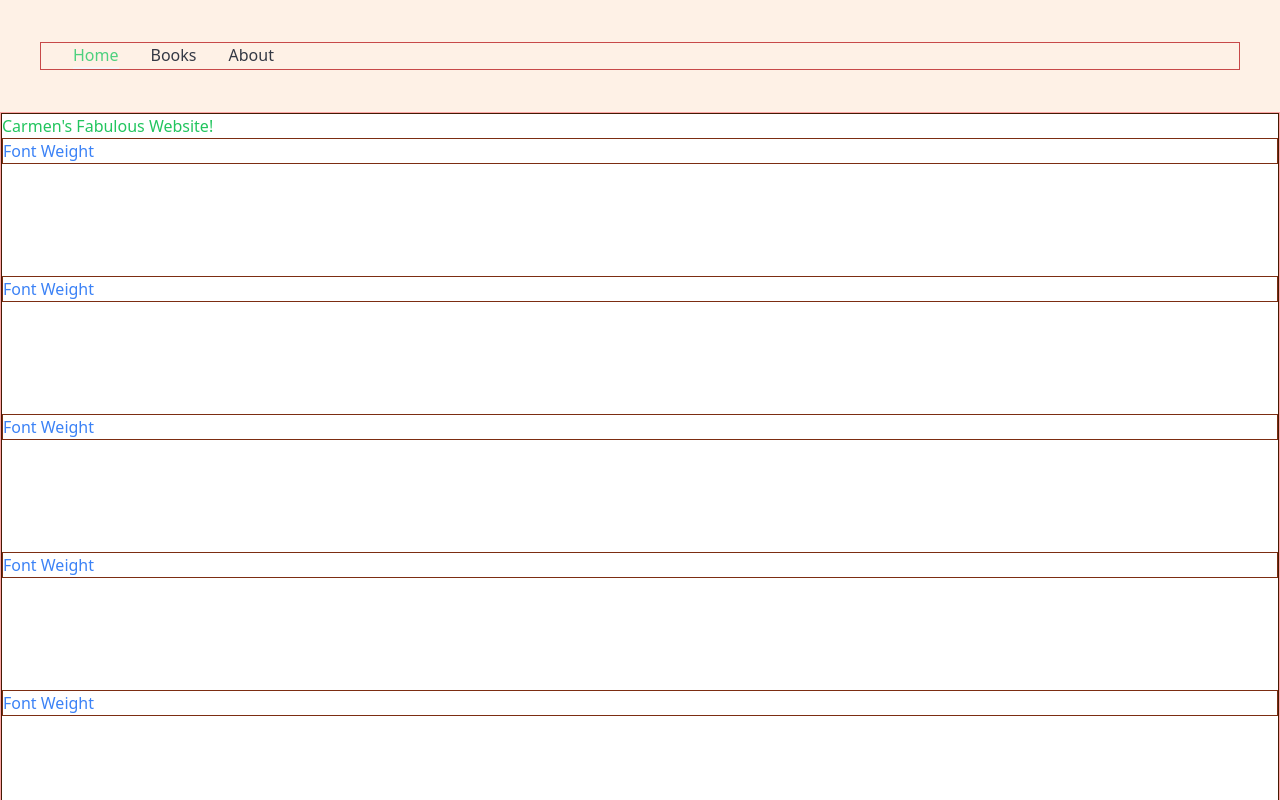
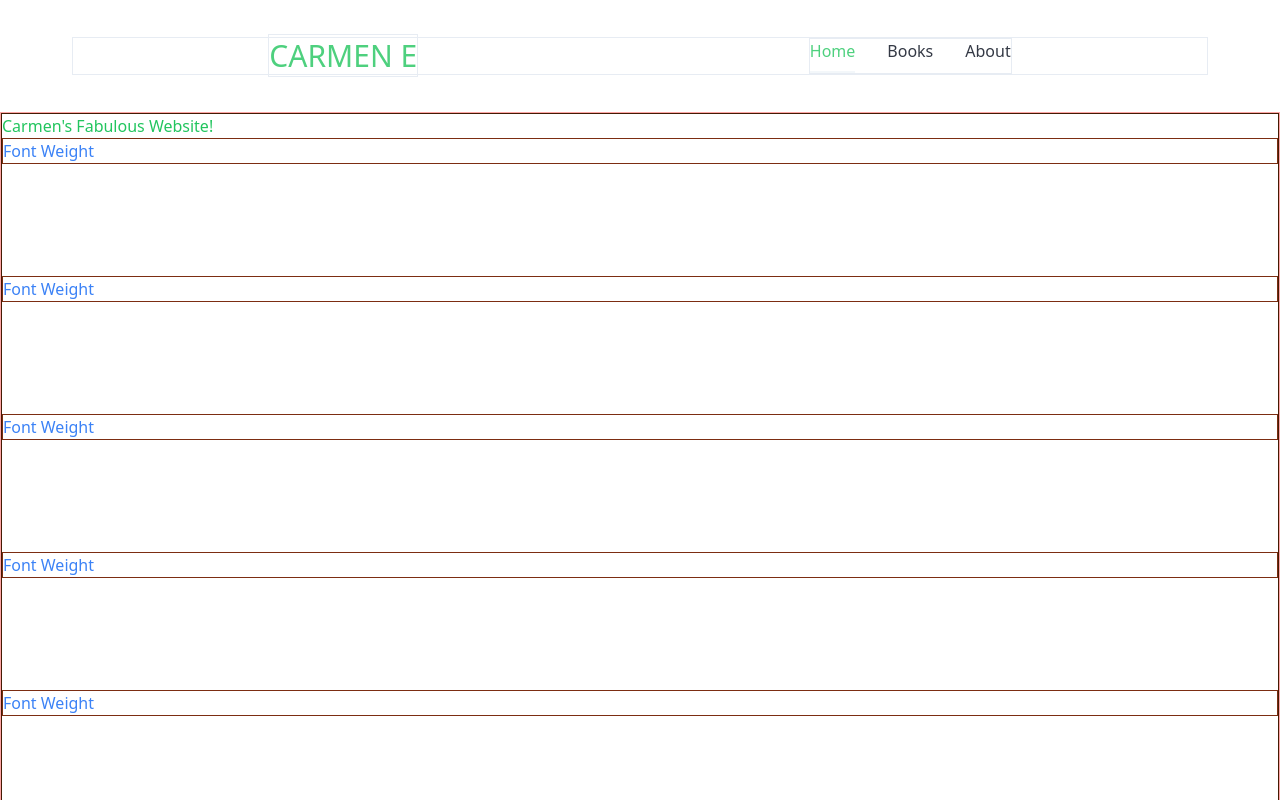
Before and after one commit to mmaustin/carmens-site, a Next.js app in the folder carmens-site/: page / in a window 1280 px wide. Shown: the top 800 px of the page. Built offline with nearby package versions, Linux system fonts and the light colour scheme.

Commit message:
Added flex properties to navbar component elements

```diff
--- a/carmens-site/components/Header.jsx
+++ b/carmens-site/components/Header.jsx
@@ -4,8 +4,8 @@ import Navbar from "./Navbar";
 
 const Header = () => {
   return (
-    <header className="flex justify-center items-center sticky top-0 bg-chart-5/20 opacity-80 h-28">
-      <div className="container border border-red-700  hidden lg:flex items-center gap-8">
+    <header className="flex justify-center items-center sticky top-0 opacity-80 h-28">
+      <div className="container hidden lg:flex items-center gap-8 rounded-full">
         <Navbar />
       </div>
       <div className="lg:hidden mt-6 md:mt-0">
--- a/carmens-site/components/Navbar.jsx
+++ b/carmens-site/components/Navbar.jsx
@@ -22,13 +22,18 @@ const Navbar = () => {
   const pathName = usePathname();
 
   return (
-    <nav className="flex gap-8">
+    <div className="flex justify-around w-full border">
+      <h3>
+        <Link href={'/'} className="text-3xl text-green-500 border capitalize" >CARMEN e</Link>
+      </h3>
+      <nav className="flex gap-8 border">
         {links.map((link, i) => {
           return (
             <Link key={i} href={link.path} className={`${link.path === pathName && " text-green-500 border-b-2 border-accent"} capitalize font-medium hoover:text-accent`}>{link.name}</Link>
           )
         })}
       </nav>
+    </div>
   )
 }
 export default Navbar;
```
Lines whose indentation alone changed are shown as unchanged.
